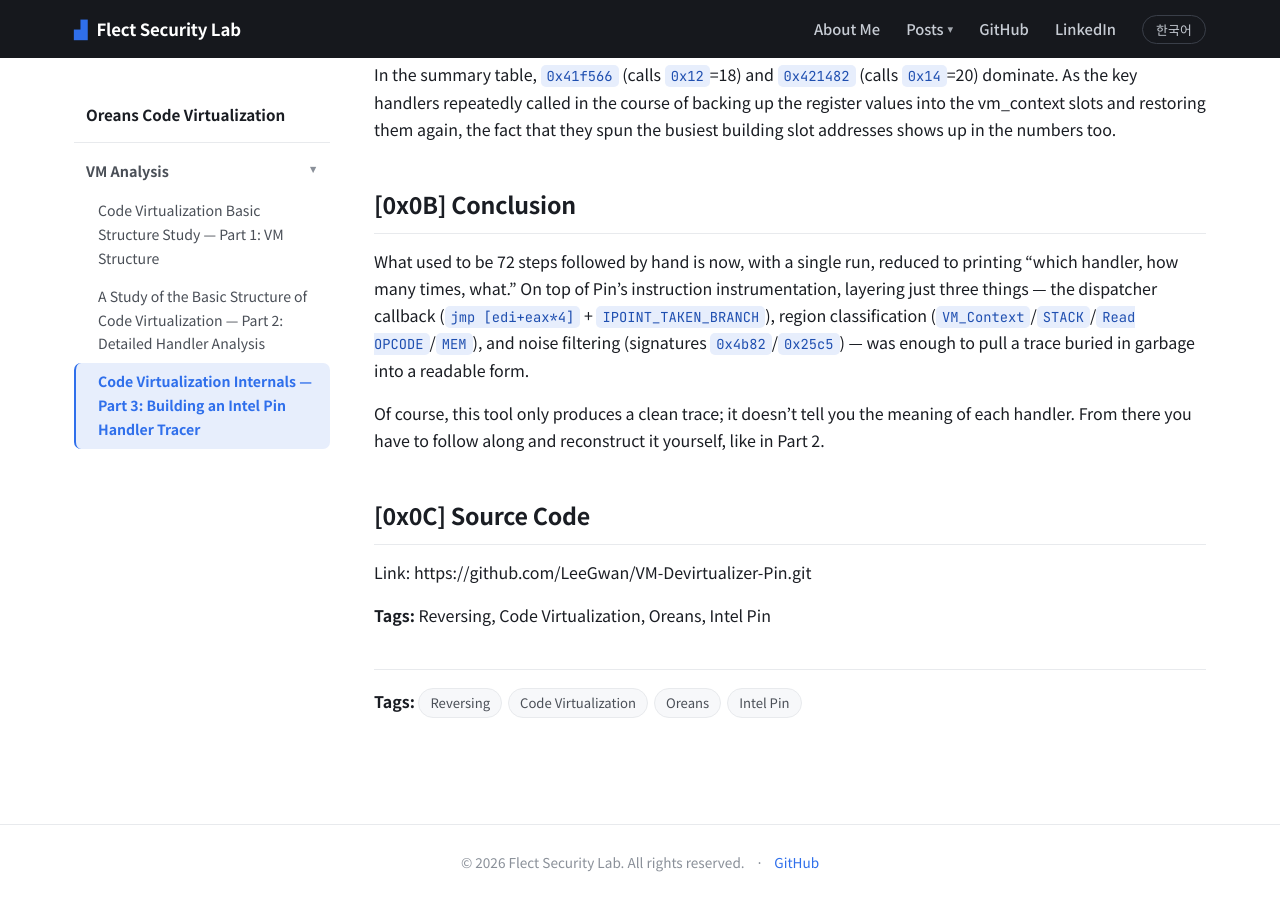
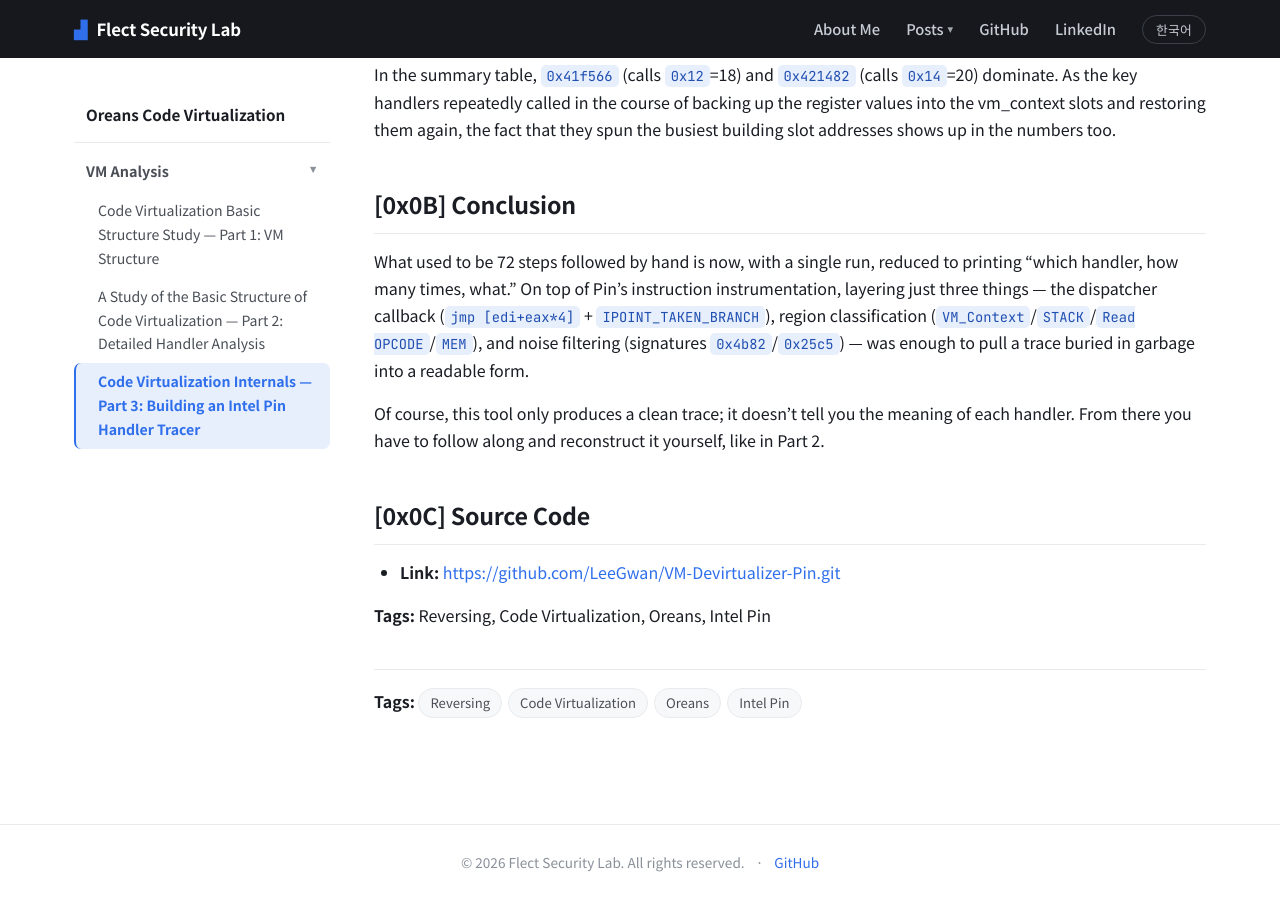
Before and after one commit to LeeGwan/LeeGwan.github.io, a Jekyll site: the page built from _en/2026-06-11-oreans-vm-3.md, in a window 1280 px wide and 900 px high, scrolled down 28049 px. Built offline with Jekyll 4.4.1, drawn with Linux system fonts in a browser that asks for light colours; part of the change alters nothing that is shown.

```diff
--- a/_en/2026-06-11-oreans-vm-3.md
+++ b/_en/2026-06-11-oreans-vm-3.md
@@ -1075,7 +1075,8 @@ Of course, this tool only produces a clean trace; it doesn't tell you the meanin
 
 
 ## [0x0C] Source Code
-Link: https://github.com/LeeGwan/VM-Devirtualizer-Pin.git
+
+- **Link:** [https://github.com/LeeGwan/VM-Devirtualizer-Pin.git](https://github.com/LeeGwan/VM-Devirtualizer-Pin.git)
 
 
 **Tags:** Reversing, Code Virtualization, Oreans, Intel Pin
```
